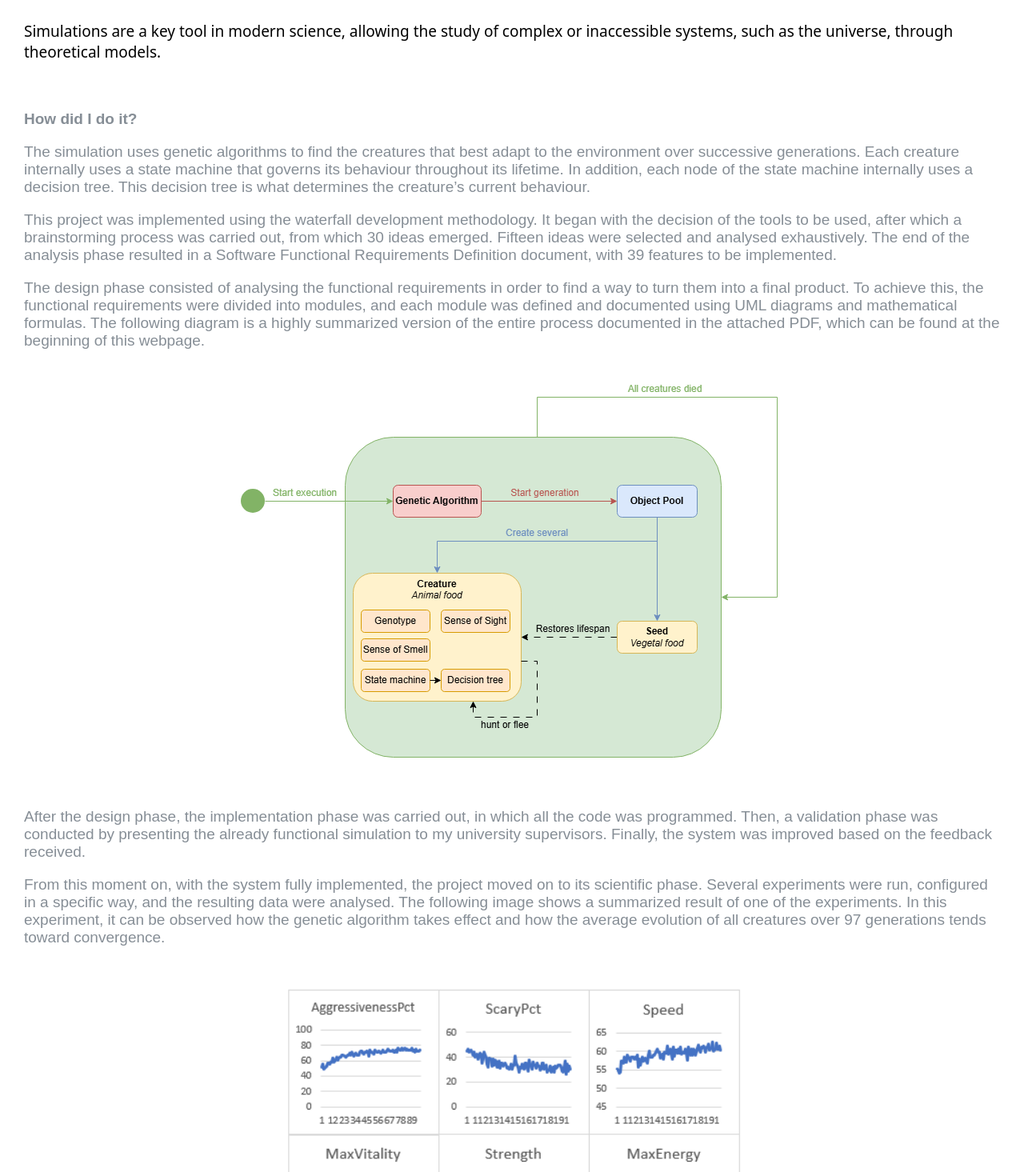
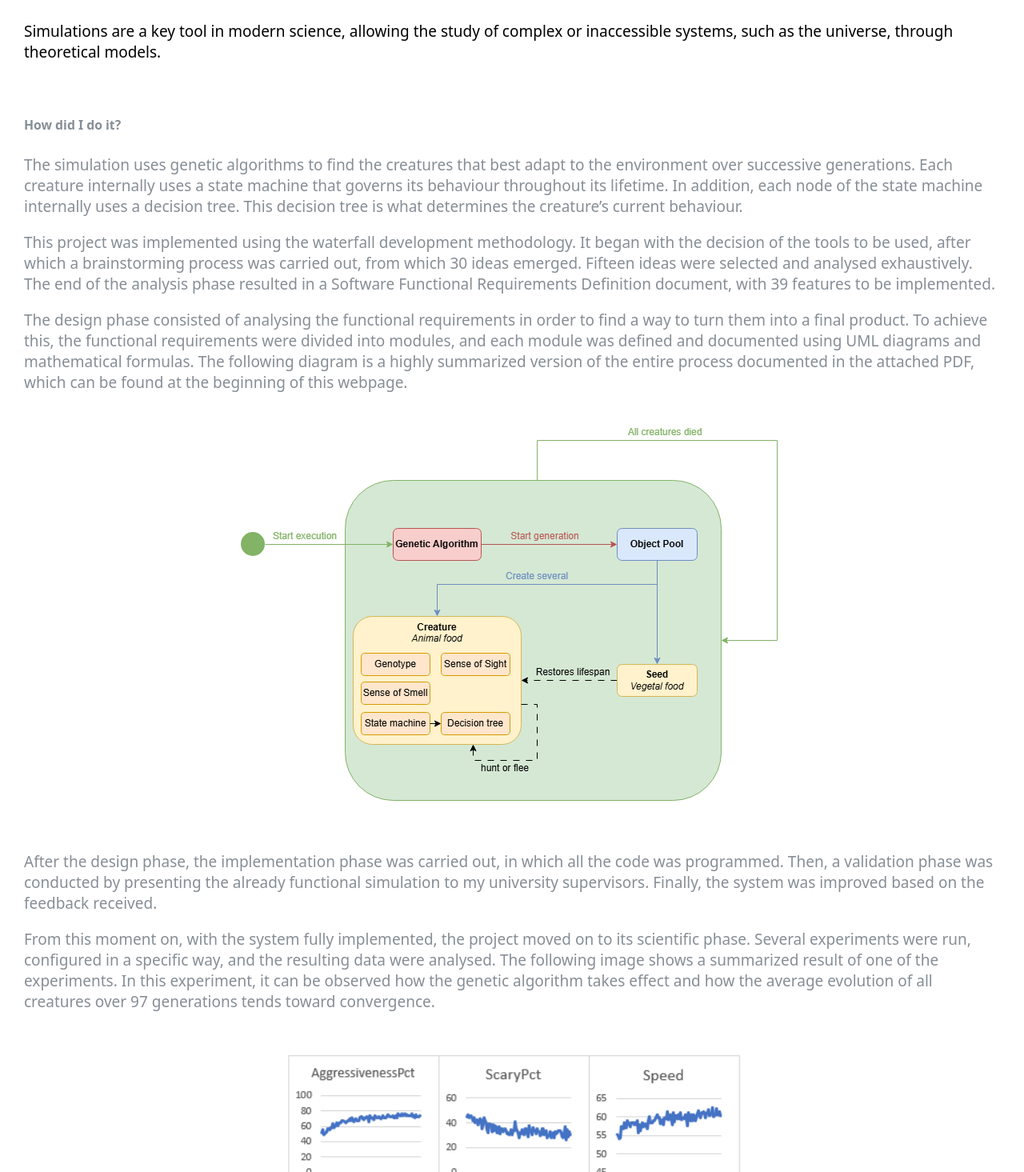
Before and after one commit to cristian-pd/cristian-pd.github.io, a React (Create React App) app: page /#/tfgproj in a window 1280 px wide. Shown: the part 1713-3178 px from the top of the page at 80% size. Built offline with nearby package versions, Linux system fonts and the light colour scheme; a web font is replaced by a local one; what react-easy-emoji would draw is missing.

Commit message:
Content update

```diff
--- a/src/pages/tfgproj.js
+++ b/src/pages/tfgproj.js
@@ -67,15 +67,15 @@ function TFGProj() {
         <h5 className="tfg-no-abstract">Why is it important?</h5>
         <p className="tfg-no-abstract">Simulations are a key tool in modern science, allowing the study of complex or inaccessible systems, such as the universe, through theoretical models.</p>
         <br/>
-        <p className="tfg-subTitle"><b>How did I do it?</b></p>
-        <p className="tfg-subTitle">The simulation uses genetic algorithms to find the creatures that best adapt to the environment over successive generations. Each creature internally uses a state machine that governs its behaviour throughout its lifetime. In addition, each node of the state machine internally uses a decision tree. This decision tree is what determines the creature’s current behaviour.</p>
-        <p className="tfg-subTitle">This project was implemented using the waterfall development methodology. It began with the decision of the tools to be used, after which a brainstorming process was carried out, from which 30 ideas emerged. Fifteen ideas were selected and analysed exhaustively. The end of the analysis phase resulted in a Software Functional Requirements Definition document, with 39 features to be implemented.</p>
-        <p className="tfg-subTitle">The design phase consisted of analysing the functional requirements in order to find a way to turn them into a final product. To achieve this, the functional requirements were divided into modules, and each module was defined and documented using UML diagrams and mathematical formulas. The following diagram is a highly summarized version of the entire process documented in the attached PDF, which can be found at the beginning of this webpage.</p>
+        <h5 className="tfg-no-abstract tfg-subTitle"><b>How did I do it?</b></h5>
+        <p className="tfg-no-abstract tfg-subTitle">The simulation uses genetic algorithms to find the creatures that best adapt to the environment over successive generations. Each creature internally uses a state machine that governs its behaviour throughout its lifetime. In addition, each node of the state machine internally uses a decision tree. This decision tree is what determines the creature’s current behaviour.</p>
+        <p className="tfg-no-abstract tfg-subTitle">This project was implemented using the waterfall development methodology. It began with the decision of the tools to be used, after which a brainstorming process was carried out, from which 30 ideas emerged. Fifteen ideas were selected and analysed exhaustively. The end of the analysis phase resulted in a Software Functional Requirements Definition document, with 39 features to be implemented.</p>
+        <p className="tfg-no-abstract tfg-subTitle">The design phase consisted of analysing the functional requirements in order to find a way to turn them into a final product. To achieve this, the functional requirements were divided into modules, and each module was defined and documented using UML diagrams and mathematical formulas. The following diagram is a highly summarized version of the entire process documented in the attached PDF, which can be found at the beginning of this webpage.</p>
         <img className="tfg-img tfg-img-aux" src={tfgddiagram} alt="Diagram" />
         <br/>
         <br/>
-        <p className="tfg-subTitle">After the design phase, the implementation phase was carried out, in which all the code was programmed. Then, a validation phase was conducted by presenting the already functional simulation to my university supervisors. Finally, the system was improved based on the feedback received.</p>
-        <p className="tfg-subTitle">From this moment on, with the system fully implemented, the project moved on to its scientific phase. Several experiments were run, configured in a specific way, and the resulting data were analysed. The following image shows a summarized result of one of the experiments. In this experiment, it can be observed how the genetic algorithm takes effect and how the average evolution of all creatures over 97 generations tends toward convergence.</p>
+        <p className="tfg-no-abstract tfg-subTitle">After the design phase, the implementation phase was carried out, in which all the code was programmed. Then, a validation phase was conducted by presenting the already functional simulation to my university supervisors. Finally, the system was improved based on the feedback received.</p>
+        <p className="tfg-no-abstract tfg-subTitle">From this moment on, with the system fully implemented, the project moved on to its scientific phase. Several experiments were run, configured in a specific way, and the resulting data were analysed. The following image shows a summarized result of one of the experiments. In this experiment, it can be observed how the genetic algorithm takes effect and how the average evolution of all creatures over 97 generations tends toward convergence.</p>
         <br/>
         <img className="tfg-img tfg-img-aux" src={tfgimage} alt="Experiment 2 summary" />
       </div>
```
